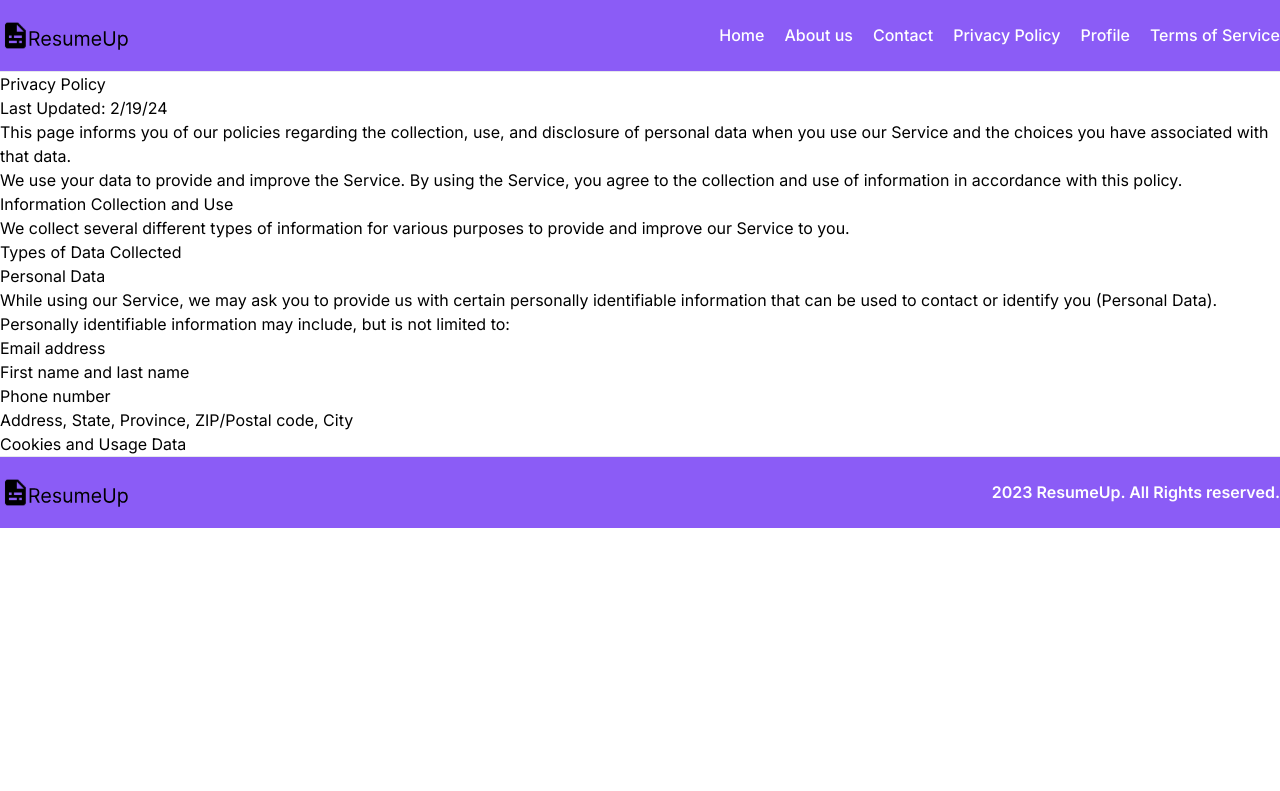
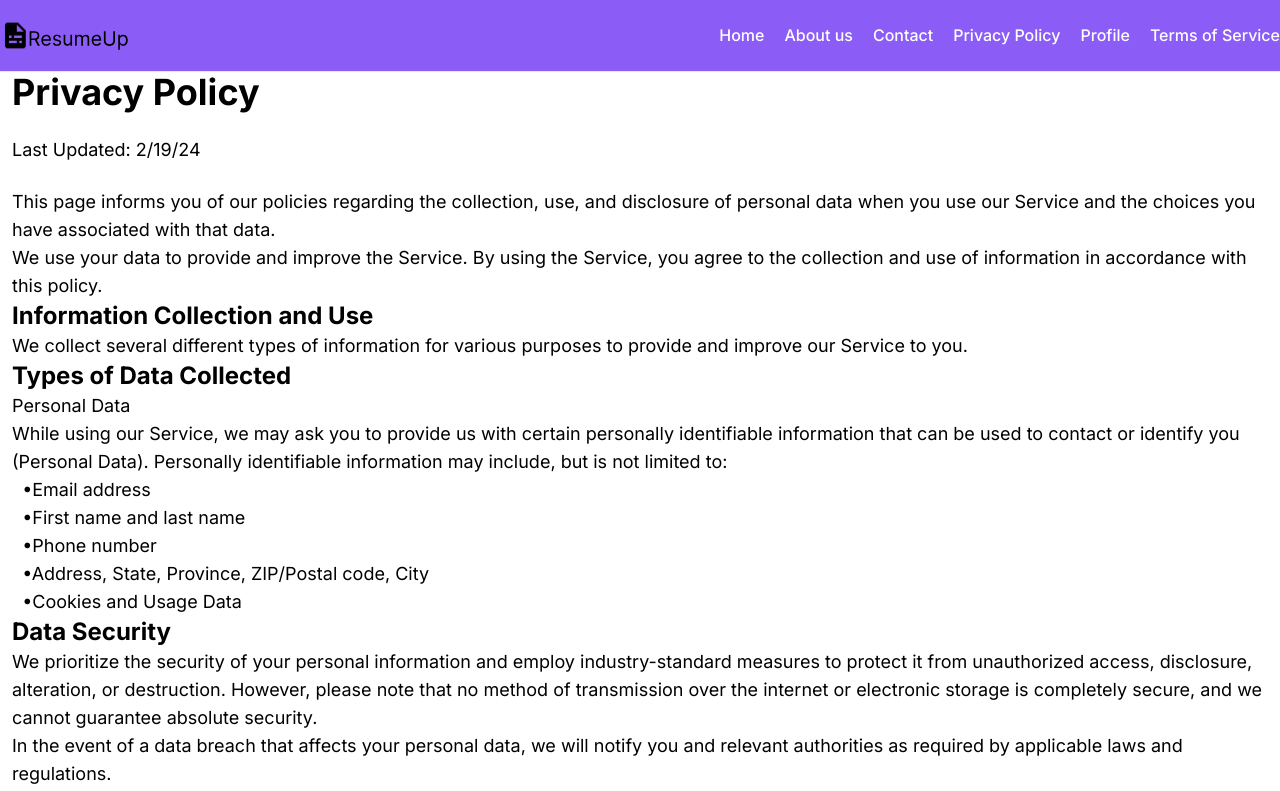
Before and after one commit to ElminD/ResumeUp, a Next.js app in the folder resume-up/: page /Privacy_Policy in a window 1280 px wide. Shown: the top 791 px of the page. Built offline with nearby package versions, Linux system fonts and the light colour scheme.

Commit message:
Added tailwind css and updated this more to fit the sites needs

```diff
--- a/resume-up/src/app/(root)/Privacy_Policy/page.tsx
+++ b/resume-up/src/app/(root)/Privacy_Policy/page.tsx
@@ -1,29 +1,38 @@
 const page = () => {
   return <div>
-    <h1>Privacy Policy</h1>
-    <p>Last Updated: 2/19/24</p>
-    <p>This page informs you of our policies regarding the collection, use, and disclosure of personal data when you
+    <h1 className="text-4xl font-bold mb-6 ml-3">Privacy Policy</h1>
+    <p className="text-lg mb-6 ml-3">Last Updated: 2/19/24</p>
+    <p className="text-lg ml-3">This page informs you of our policies regarding the collection, use, and disclosure of personal data when you
         use our Service and the choices you have associated with that data.</p>
-    <p>We use your data to provide and improve the Service. By using the Service, you agree to the collection and use
+    <p className="text-lg ml-3">We use your data to provide and improve the Service. By using the Service, you agree to the collection and use
         of information in accordance with this policy.</p>
 
-    <h2>Information Collection and Use</h2>
-    <p>We collect several different types of information for various purposes to provide and improve our Service to
+    <h2 className="text-2xl font-bold ml-3">Information Collection and Use</h2>
+    <p className="text-lg ml-3">We collect several different types of information for various purposes to provide and improve our Service to
         you.</p>
 
-    <h3>Types of Data Collected</h3>
+    <h3 className="text-2xl font-bold ml-3">Types of Data Collected</h3>
 
-    <h4>Personal Data</h4>
-    <p>While using our Service, we may ask you to provide us with certain personally identifiable information that can
+    <h4 className="text-lg ml-3">Personal Data</h4>
+    <p className="text-lg ml-3">While using our Service, we may ask you to provide us with certain personally identifiable information that can
         be used to contact or identify you (Personal Data). Personally identifiable information may include, but is
         not limited to:</p>
     <ul>
-        <li>Email address</li>
-        <li>First name and last name</li>
-        <li>Phone number</li>
-        <li>Address, State, Province, ZIP/Postal code, City</li>
-        <li>Cookies and Usage Data</li>
+        <li className="text-lg ml-3">&nbsp; •Email address</li>
+        <li className="text-lg ml-3">&nbsp; •First name and last name</li>
+        <li className="text-lg ml-3">&nbsp; •Phone number</li>
+        <li className="text-lg ml-3">&nbsp; •Address, State, Province, ZIP/Postal code, City</li>
+        <li className="text-lg ml-3">&nbsp; •Cookies and Usage Data</li>
     </ul>
+
+    <h3 className="text-2xl font-bold ml-3">Data Security</h3>
+    <p className="text-lg ml-3">We prioritize the security of your personal information and employ industry-standard measures to protect it from unauthorized access, disclosure, alteration, or destruction. However, please note that no method of transmission over the internet or electronic storage is completely secure, and we cannot guarantee absolute security.</p>
+    <p className="text-lg ml-3">In the event of a data breach that affects your personal data, we will notify you and relevant authorities as required by applicable laws and regulations.</p>
+
+    <h3 className="text-2xl font-bold ml-3">Third-Party Links</h3>
+    <p className="text-lg ml-3">Our Service may contain links to third-party websites or services that are not operated by us. We have no control over, and assume no responsibility for, the content, privacy policies, or practices of any third-party websites or services. We advise you to review the privacy policies of every website you visit.</p>
+    <p className="text-lg ml-3">Additionally, we may use third-party services to assist us in analyzing how our Service is used. These services may collect information about your use of our Service but do not access, use, or share your personal information for any other purpose.</p>
+
   </div>;
 };
 
```
